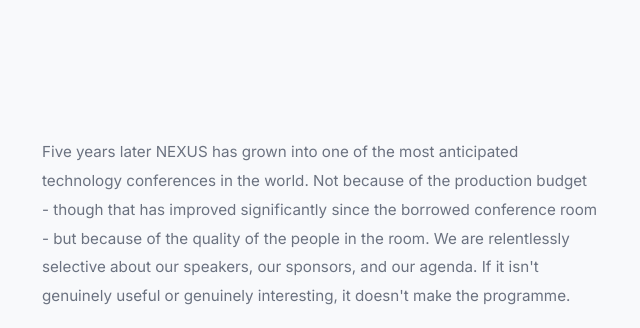
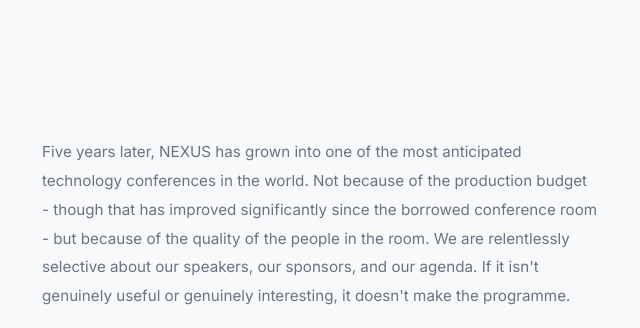
Before and after one commit to Wuraola-Adebisi/Nexus, a plain HTML site: page index.html in a window 1280 px wide. Shown: the part 4280-4608 px from the top of the page, 622-1262 px from the left. Drawn offline with Linux system fonts and the light colour scheme.

Commit message:
Update Open Graph image and fix paragraph formatting
Signed-off-by: Wuraola Adebisi <the.wuraola.adebisi@gmail.com>

```diff
--- a/index.html
+++ b/index.html
@@ -8,7 +8,7 @@
   <meta property="og:title" content="NEXUS 2026 - Where Technology Meets Intention">
   <meta property="og:description" content="Three days of talks, workshops, and conversations for the people building what comes next.">
   <meta property="og:type" content="website">
-  <meta property="og:image" content="https://i.imgur.com/BS4tGMz.jpeg">
+  <meta property="og:image" content="https://res.cloudinary.com/dnkfg07ov/image/upload/v1785327785/Screenshot_2026-07-29_123803_xau8qe.png">
   <title>NEXUS 2026 - Where Technology Meets Intention</title>
   <link rel="icon" href="favicon.svg" type="image/svg+xml">
   <link rel="stylesheet" href="style.css">
@@ -286,7 +286,7 @@
       <h2>Five Years Of Building What's Next</h2>
       <div class="about-columns">
         <p>NEXUS started in 2021 as a small gathering of 200 engineers in a borrowed conference room in London. The idea was simple: get the people who are actually building technology in the same room as the people who are funding and designing it, and see what happens. What happened was three days of conversations so good that people missed their flights on purpose.</p>
-        <p>Five years later NEXUS has grown into one of the most anticipated technology conferences in the world. Not because of the production budget - though that has improved significantly since the borrowed conference room - but because of the quality of the people in the room. We are relentlessly selective about our speakers, our sponsors, and our agenda. If it isn't genuinely useful or genuinely interesting, it doesn't make the programme.</p>
+        <p>Five years later, NEXUS has grown into one of the most anticipated technology conferences in the world. Not because of the production budget - though that has improved significantly since the borrowed conference room - but because of the quality of the people in the room. We are relentlessly selective about our speakers, our sponsors, and our agenda. If it isn't genuinely useful or genuinely interesting, it doesn't make the programme.</p>
         <p>NEXUS 2026 is our first year in Lagos, and we could not be more intentional about that choice. The technology ecosystem in Africa is not emerging. It has emerged. We are here to meet it where it is.</p>
       </div>
       <blockquote>
```
